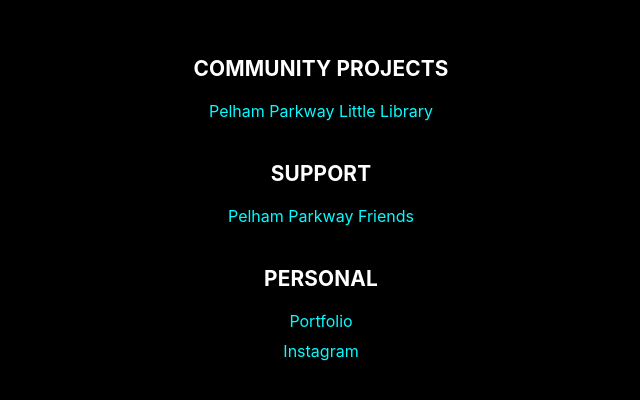
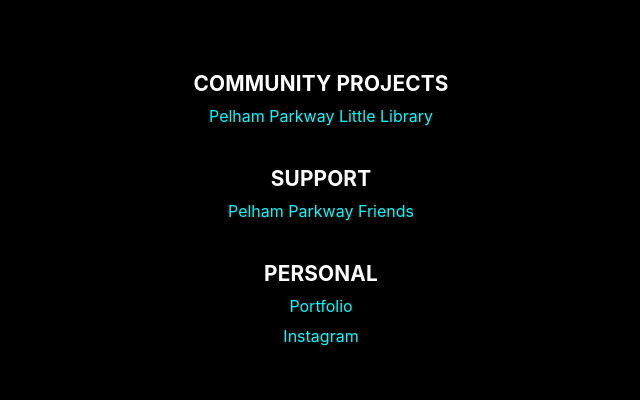
Before and after one commit to josue-rojas/withcheesepls, a React (Create React App) app: page / in a window 1280 px wide. Shown: the part 192-592 px from the top of the page, without its empty margins (319-959 px from the left). Built offline with nearby package versions, Linux system fonts and the light colour scheme.

Commit message:
style change

```diff
--- a/src/component/Card/styles.module.css
+++ b/src/component/Card/styles.module.css
@@ -16,7 +16,7 @@
   font-size: 1.3rem;
   font-weight: bold;
   letter-spacing: 0.01rem;
-  padding: 20px;
+  padding: 20px 20px 10px 20px;
   text-align: center;
   text-transform: uppercase;
 }
```
